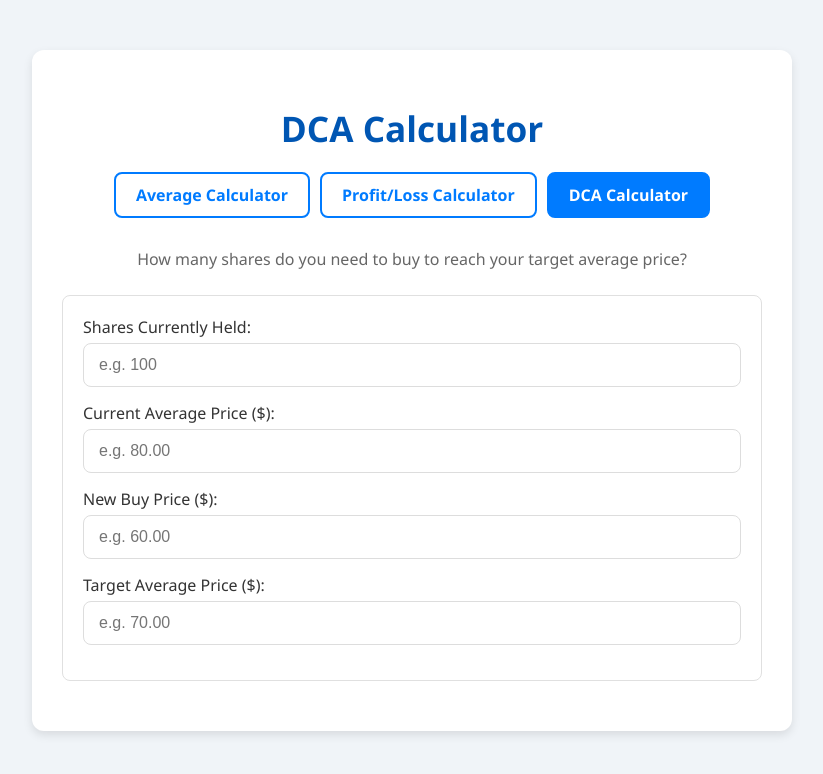
After one commit to sameenchand/stock-average-tool, a Flask app: page /dca in a window 1280 px wide. The commit adds this page. Shown: the top 774 px of the page, without its empty margins (228-1051 px from the left). Run offline with Flask 3, Linux system fonts and the light colour scheme.

Commit message:
Add DCA calculator: new page, route, real-time calculation, copy to clipboard

```diff
--- a/app/app.py
+++ b/app/app.py
@@ -10,6 +10,10 @@ def index():
 def profit_loss():
     return render_template('profit_loss.html')
 
+@app.route('/dca')
+def dca():
+    return render_template('dca.html')
+
 if __name__ == '__main__':
     import os
     port = int(os.environ.get('PORT', 5000))
--- a/app/static/css/styles.css
+++ b/app/static/css/styles.css
@@ -541,6 +541,30 @@ button:active {
     cursor: default;
 }
 
+/* DCA page */
+.subtitle {
+    color: #666;
+    font-size: 1rem;
+    margin-bottom: 25px;
+}
+
+.dca-error {
+    background-color: #f8d7da;
+    border: 1px solid #f5c6cb;
+    color: #721c24;
+    padding: 12px 16px;
+    border-radius: 8px;
+    margin-bottom: 15px;
+    font-size: 0.95rem;
+}
+
+.dca-note {
+    font-size: 0.9rem;
+    color: #666;
+    margin-top: 12px;
+    font-style: italic;
+}
+
 /* Responsive Design */
 @media (max-width: 768px) {
     .container {
--- a/app/static/js/scripts.js
+++ b/app/static/js/scripts.js
@@ -361,4 +361,106 @@ document.addEventListener("DOMContentLoaded", function () {
         calculatePL();
     }
 
+    // ── DCA Calculator ───────────────────────────────────────────────────────
+
+    const dcaInputs = document.getElementById('dca-inputs');
+
+    if (dcaInputs) {
+
+        function calculateDCA() {
+            const currentQty = parseFloat(document.getElementById('dca-current-qty').value);
+            const currentAvg = parseFloat(document.getElementById('dca-current-avg').value);
+            const newPrice   = parseFloat(document.getElementById('dca-new-price').value);
+            const targetAvg  = parseFloat(document.getElementById('dca-target-avg').value);
+
+            const resultSection  = document.getElementById('dca-result');
+            const errorDiv       = document.getElementById('dca-error');
+            const successDiv     = document.getElementById('dca-success');
+            const fractionalNote = document.getElementById('dca-fractional-note');
+
+            if (!(currentQty > 0 && currentAvg > 0 && newPrice > 0 && targetAvg > 0)) {
+                resultSection.style.display = 'none';
+                return;
+            }
+
+            resultSection.style.display = 'block';
+
+            // Already at target
+            if (Math.abs(currentAvg - targetAvg) < 0.001) {
+                errorDiv.textContent = 'Your current average already matches the target — no additional shares needed.';
+                errorDiv.style.display = 'block';
+                successDiv.style.display = 'none';
+                return;
+            }
+
+            // New price equals target — would need infinite shares
+            if (Math.abs(newPrice - targetAvg) < 0.001) {
+                errorDiv.textContent = 'The new buy price cannot equal the target average — you would need infinite shares.';
+                errorDiv.style.display = 'block';
+                successDiv.style.display = 'none';
+                return;
+            }
+
+            // n = currentQty * (targetAvg - currentAvg) / (newPrice - targetAvg)
+            const exact = currentQty * (targetAvg - currentAvg) / (newPrice - targetAvg);
+
+            if (exact <= 0) {
+                let msg = 'Cannot reach that target average by buying at that price. ';
+                if (targetAvg < currentAvg) {
+                    msg += 'To lower your average, the new buy price must be below your target average.';
+                } else {
+                    msg += 'To raise your average, the new buy price must be above your target average.';
+                }
+                errorDiv.textContent = msg;
+                errorDiv.style.display = 'block';
+                successDiv.style.display = 'none';
+                return;
+            }
+
+            errorDiv.style.display = 'none';
+            successDiv.style.display = 'block';
+
+            const whole              = Math.ceil(exact);
+            const additionalCost     = whole * newPrice;
+            const newTotalShares     = currentQty + whole;
+            const newTotalInvestment = currentQty * currentAvg + additionalCost;
+            const achievedAvg        = newTotalInvestment / newTotalShares;
+
+            document.getElementById('dca-shares-needed').textContent       = whole.toLocaleString();
+            document.getElementById('dca-additional-cost').textContent      = fmt(additionalCost);
+            document.getElementById('dca-new-total-shares').textContent     = newTotalShares.toLocaleString();
+            document.getElementById('dca-new-total-investment').textContent = fmt(newTotalInvestment);
+            document.getElementById('dca-achieved-avg').textContent         = fmt(achievedAvg);
+
+            // Show note if ceiling changed the share count
+            const hasFraction = (exact % 1) > 0.001;
+            if (hasFraction) {
+                fractionalNote.textContent = 'Exact shares needed: ' + exact.toFixed(4) + '. Rounded up to ' + whole + ' whole shares — your achieved average will be slightly better than your target.';
+                fractionalNote.style.display = 'block';
+            } else {
+                fractionalNote.style.display = 'none';
+            }
+        }
+
+        dcaInputs.addEventListener('input', calculateDCA);
+
+        const dcaCopyBtn = document.getElementById('dca-copy-btn');
+        if (dcaCopyBtn) dcaCopyBtn.addEventListener('click', function () {
+            const shares = document.getElementById('dca-shares-needed').textContent;
+            const cost   = document.getElementById('dca-additional-cost').textContent;
+            const total  = document.getElementById('dca-new-total-shares').textContent;
+            const inv    = document.getElementById('dca-new-total-investment').textContent;
+            const avg    = document.getElementById('dca-achieved-avg').textContent;
+            copyToClipboard(
+                'DCA Calculator Results\n' +
+                'Shares to Buy: '        + shares + '\n' +
+                'Additional Cost: '      + cost   + '\n' +
+                'New Total Shares: '     + total  + '\n' +
+                'New Total Investment: ' + inv    + '\n' +
+                'Achieved Average: '     + avg
+            );
+            showCopyFeedback(dcaCopyBtn);
+        });
+    }
+
 });
--- /dev/null
+++ b/app/templates/dca.html
@@ -0,0 +1,76 @@
+<!DOCTYPE html>
+<html lang="en">
+<head>
+    <meta charset="UTF-8">
+    <meta name="viewport" content="width=device-width, initial-scale=1.0">
+    <link rel="stylesheet" href="{{ url_for('static', filename='css/styles.css') }}">
+    <title>DCA Calculator</title>
+</head>
+<body>
+    <div class="container">
+        <h1>DCA Calculator</h1>
+        <div class="nav-buttons">
+            <a href="/" class="nav-button">Average Calculator</a>
+            <a href="/profit-loss" class="nav-button">Profit/Loss Calculator</a>
+            <a href="/dca" class="nav-button active">DCA Calculator</a>
+        </div>
+
+        <p class="subtitle">How many shares do you need to buy to reach your target average price?</p>
+
+        <div id="dca-inputs" class="input-section">
+            <div class="input-group">
+                <label for="dca-current-qty">Shares Currently Held:</label>
+                <input type="number" id="dca-current-qty" placeholder="e.g. 100" min="0">
+            </div>
+            <div class="input-group">
+                <label for="dca-current-avg">Current Average Price ($):</label>
+                <input type="number" id="dca-current-avg" placeholder="e.g. 80.00" step="0.01" min="0">
+            </div>
+            <div class="input-group">
+                <label for="dca-new-price">New Buy Price ($):</label>
+                <input type="number" id="dca-new-price" placeholder="e.g. 60.00" step="0.01" min="0">
+            </div>
+            <div class="input-group">
+                <label for="dca-target-avg">Target Average Price ($):</label>
+                <input type="number" id="dca-target-avg" placeholder="e.g. 70.00" step="0.01" min="0">
+            </div>
+        </div>
+
+        <div class="result" id="dca-result" style="display:none">
+            <h2>Results:</h2>
+
+            <div id="dca-error" class="dca-error" style="display:none"></div>
+
+            <div id="dca-success" style="display:none">
+                <div class="summary-grid">
+                    <div class="summary-item">
+                        <span class="label">Shares to Buy:</span>
+                        <span class="value" id="dca-shares-needed">-</span>
+                    </div>
+                    <div class="summary-item">
+                        <span class="label">Additional Cost:</span>
+                        <span class="value" id="dca-additional-cost">-</span>
+                    </div>
+                    <div class="summary-item">
+                        <span class="label">New Total Shares:</span>
+                        <span class="value" id="dca-new-total-shares">-</span>
+                    </div>
+                    <div class="summary-item">
+                        <span class="label">New Total Investment:</span>
+                        <span class="value" id="dca-new-total-investment">-</span>
+                    </div>
+                    <div class="summary-item">
+                        <span class="label">Achieved Average:</span>
+                        <span class="value" id="dca-achieved-avg">-</span>
+                    </div>
+                </div>
+                <p class="dca-note" id="dca-fractional-note" style="display:none"></p>
+                <div class="result-actions">
+                    <button type="button" class="copy-btn" id="dca-copy-btn">Copy Results</button>
+                </div>
+            </div>
+        </div>
+    </div>
+    <script src="{{ url_for('static', filename='js/scripts.js') }}"></script>
+</body>
+</html>
--- a/app/templates/index.html
+++ b/app/templates/index.html
@@ -12,6 +12,7 @@
         <div class="nav-buttons">
             <a href="/" class="nav-button active">Average Calculator</a>
             <a href="/profit-loss" class="nav-button">Profit/Loss Calculator</a>
+            <a href="/dca" class="nav-button">DCA Calculator</a>
         </div>
 
         <div class="input-type-indicator">
--- a/app/templates/profit_loss.html
+++ b/app/templates/profit_loss.html
@@ -12,6 +12,7 @@
         <div class="nav-buttons">
             <a href="/" class="nav-button">Average Calculator</a>
             <a href="/profit-loss" class="nav-button active">Profit/Loss Calculator</a>
+            <a href="/dca" class="nav-button">DCA Calculator</a>
         </div>
 
         <div class="input-type-selector">
```
